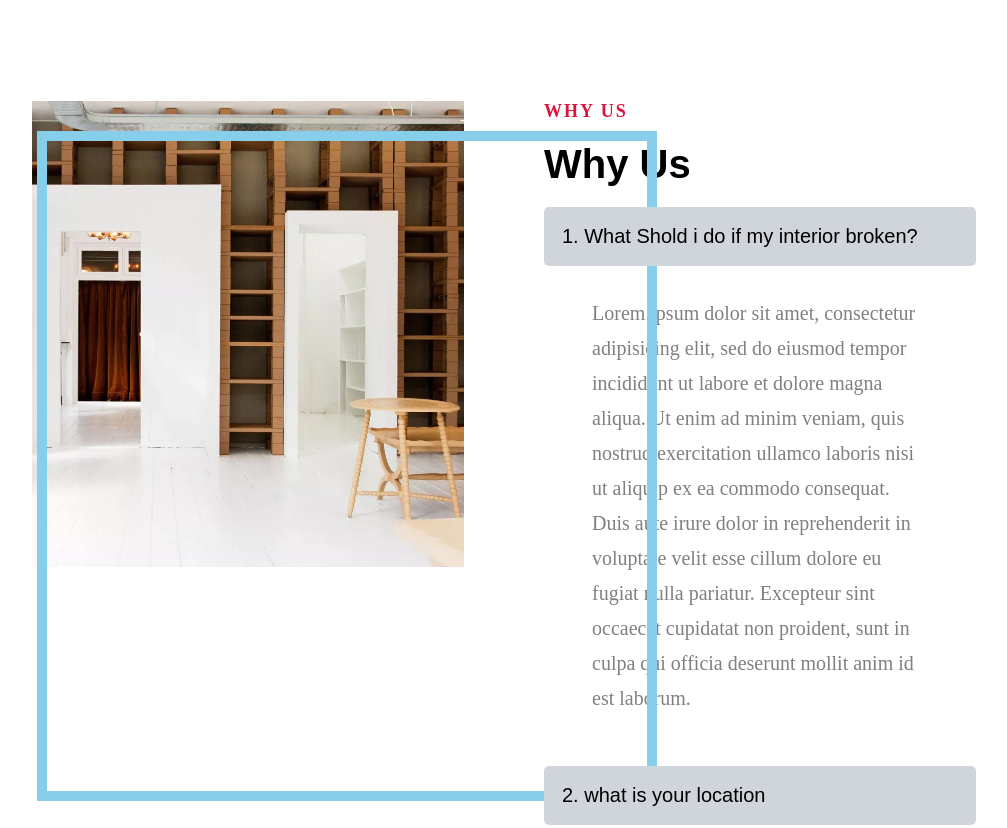
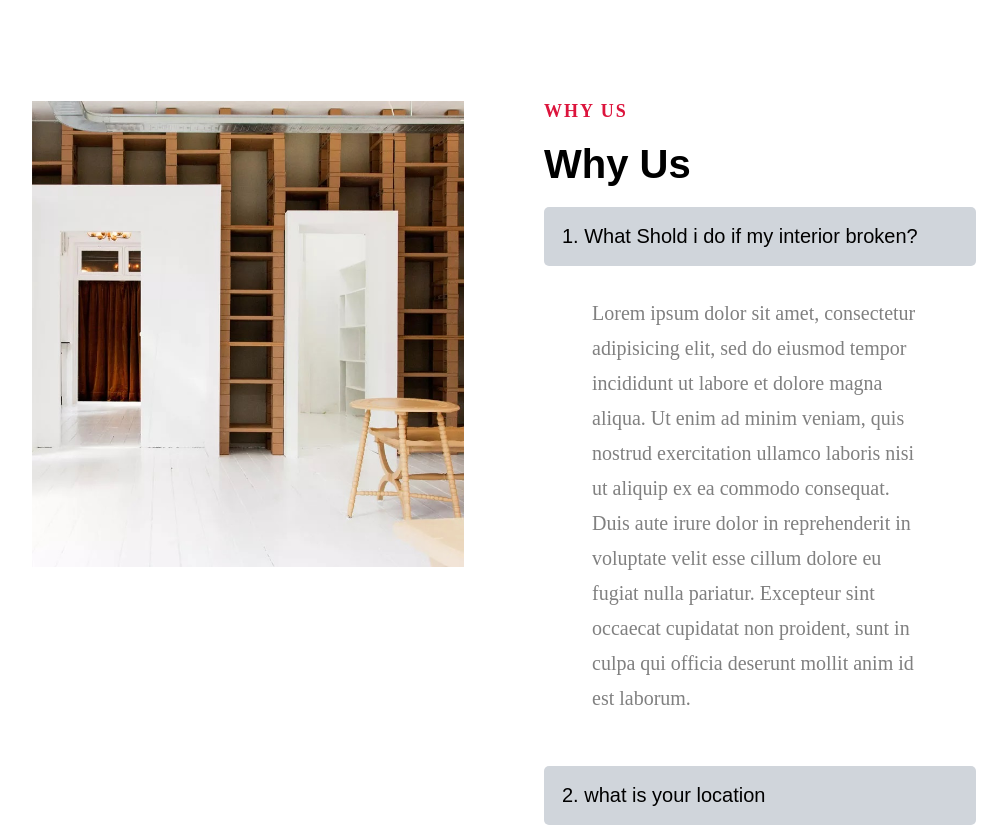
Before and after one commit to Om-Chavan/Planspace2, a plain HTML site: page index.html in a window 1280 px wide. Shown: the part 1391-2219 px from the top of the page, without its empty margins (136-1143 px from the left). Drawn offline with Linux system fonts and the light colour scheme.

Commit message:
Update style.css

```diff
--- a/css/style.css
+++ b/css/style.css
@@ -345,9 +345,7 @@ h2 {
   position: absolute;
   width: 600px;
   height: 650px;
-  border: 10px solid skyblue;
-  left: 13.5%;
-  margin-top: 30px;
+
 }
 
 h5 {
```
